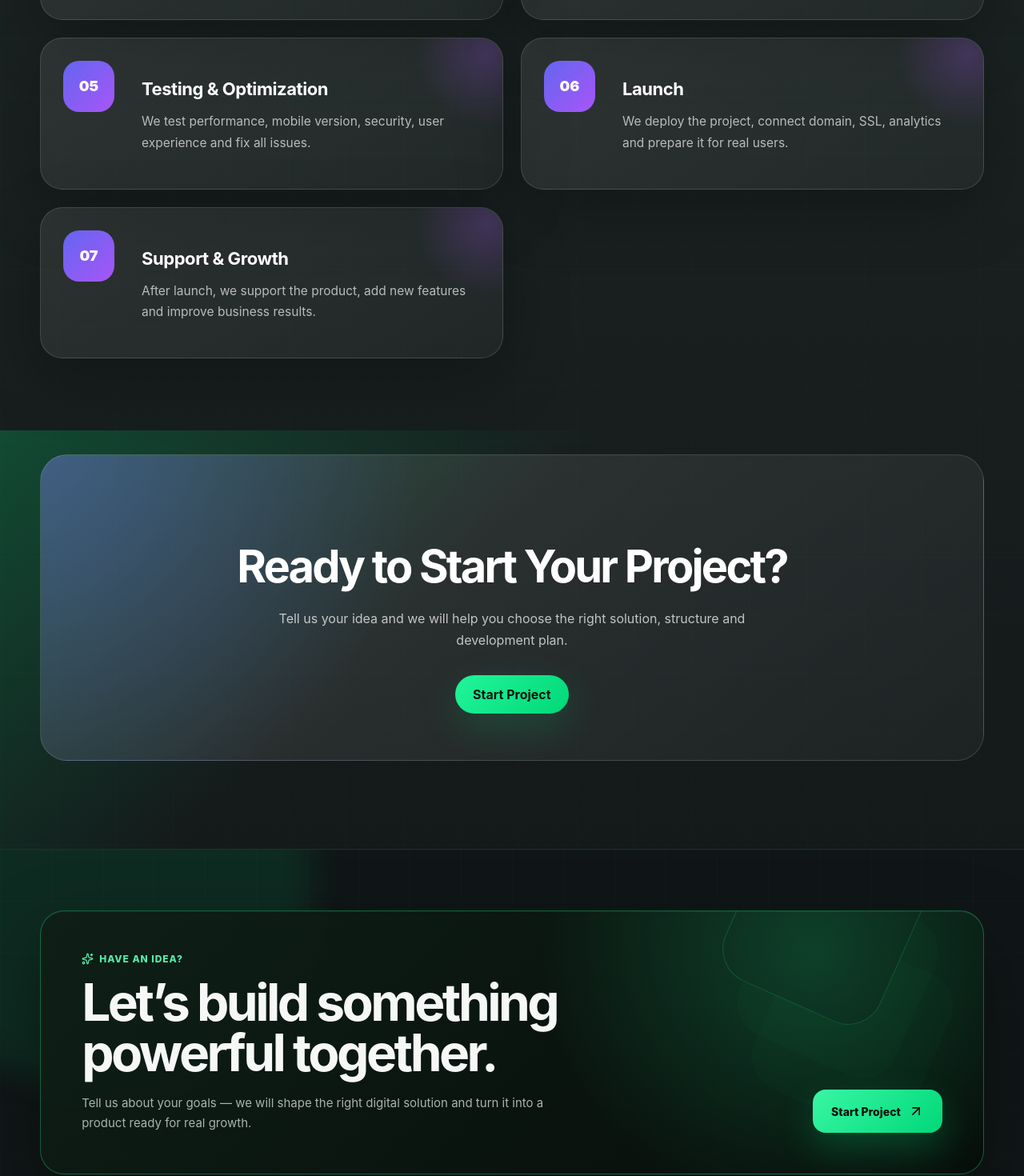
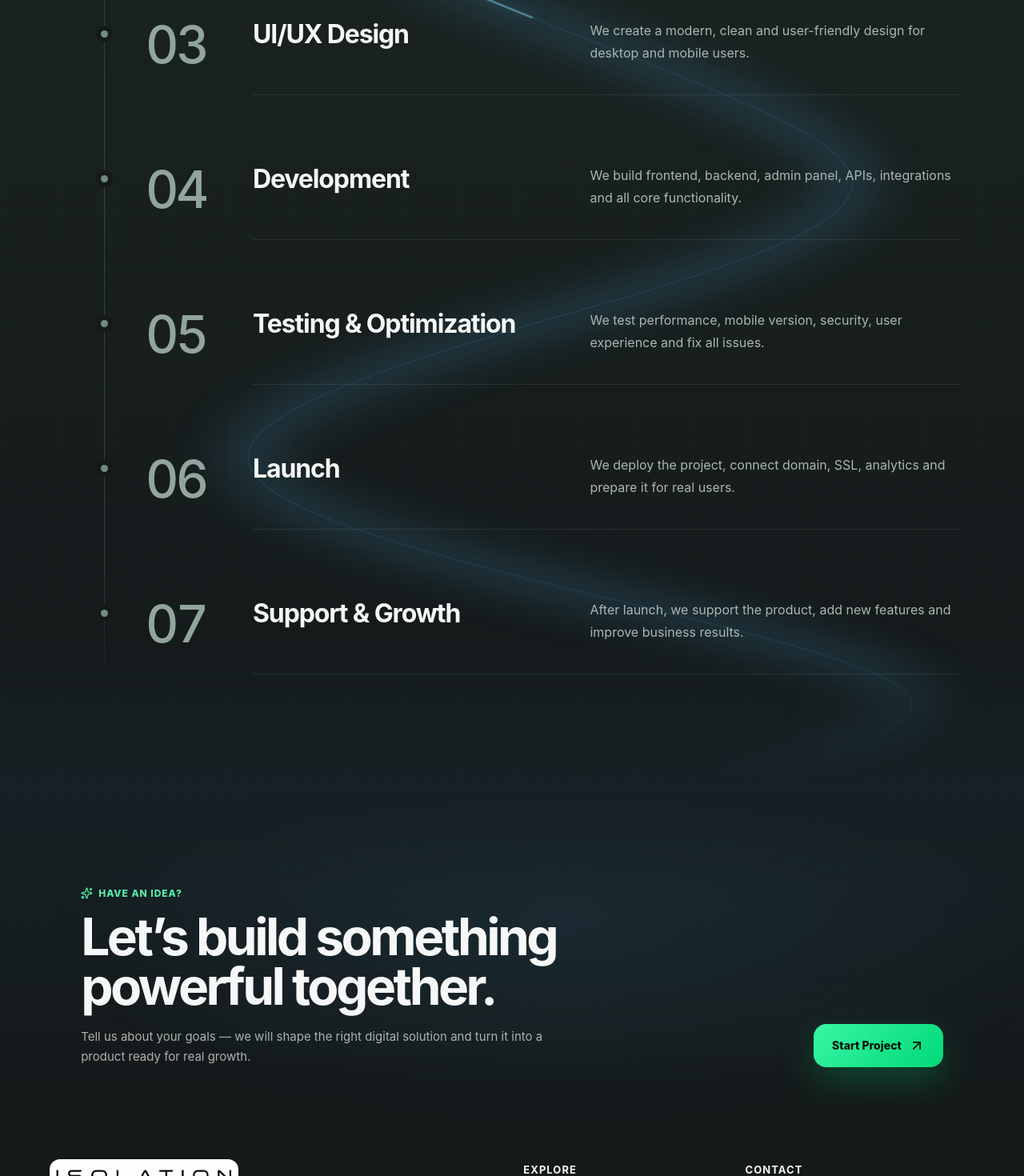
Before and after one commit to NarekHun1/ITSOLUTION, a React (Vite) app: page /process in a window 1280 px wide. Shown: the part 960-2430 px from the top of the page at 80% size. Built offline with nearby package versions, Linux system fonts and the light colour scheme.

Commit message:
Redesign process journey and unify footer transition

```diff
--- a/src/Footer.css
+++ b/src/Footer.css
@@ -4,12 +4,8 @@
     margin-left: calc(50% - 50vw);
     padding: 76px 20px 22px;
     overflow: hidden;
-    border-top: 1px solid rgba(34, 245, 154, 0.14);
-    background:
-        linear-gradient(rgba(0, 216, 120, 0.025) 1px, transparent 1px),
-        linear-gradient(90deg, rgba(0, 216, 120, 0.025) 1px, transparent 1px),
-        #101617;
-    background-size: 64px 64px, 64px 64px, auto;
+    border-top: 0;
+    background: var(--brand-bg);
 }
 
 .footerInner {
@@ -20,6 +16,7 @@
 }
 
 .footerGlow {
+    display: none;
     position: absolute;
     border-radius: 50%;
     pointer-events: none;
@@ -50,15 +47,14 @@
     gap: 38px;
     padding: clamp(28px, 4vw, 52px);
     overflow: hidden;
-    border: 1px solid rgba(34, 245, 154, 0.32);
-    border-radius: 30px;
-    background:
-        radial-gradient(circle at 82% 15%, rgba(34, 245, 154, 0.2), transparent 34%),
-        linear-gradient(135deg, rgba(15, 31, 23, 0.96), rgba(7, 13, 10, 0.96));
-    box-shadow: 0 34px 90px rgba(0, 0, 0, 0.38), inset 0 1px rgba(255, 255, 255, 0.06);
+    border: 0;
+    border-radius: 0;
+    background: transparent;
+    box-shadow: none;
 }
 
 .footerCta::after {
+    display: none;
     content: '';
     position: absolute;
     top: -90px;
@@ -75,6 +71,23 @@
     position: relative;
     z-index: 1;
     max-width: 720px;
+}
+
+.siteFooterProcess {
+    background:
+        linear-gradient(to bottom, rgba(51, 129, 174, 0.075), transparent 380px),
+        var(--brand-bg);
+}
+
+.siteFooterProcess::before {
+    content: '';
+    position: absolute;
+    inset: 0 0 auto;
+    height: 460px;
+    pointer-events: none;
+    background: radial-gradient(ellipse at 55% 38%, rgba(75, 165, 213, 0.095), transparent 65%);
+    -webkit-mask-image: linear-gradient(transparent, #000 28%, #000 70%, transparent);
+    mask-image: linear-gradient(transparent, #000 28%, #000 70%, transparent);
 }
 
 .footerEyebrow {
--- a/src/components/Footer.tsx
+++ b/src/components/Footer.tsx
@@ -1,5 +1,5 @@
 import { ArrowUpRight, Mail, MapPin, Phone, Sparkles } from 'lucide-react';
-import { Link } from 'react-router-dom';
+import { Link, useLocation } from 'react-router-dom';
 import { useTranslation } from 'react-i18next';
 import '../Footer.css';
 
@@ -10,6 +10,7 @@ const FACEBOOK = 'https://www.facebook.com/IsolationIT';
 
 export default function Footer() {
     const { t } = useTranslation();
+    const { pathname } = useLocation();
     const year = new Date().getFullYear();
 
     const navigation = [
@@ -21,7 +22,7 @@ export default function Footer() {
     ];
 
     return (
-        <footer className="siteFooter">
+        <footer className={`siteFooter${pathname === '/process' ? ' siteFooterProcess' : ''}`}>
             <div className="footerGlow footerGlowOne" />
             <div className="footerGlow footerGlowTwo" />
 
--- a/src/components/ProcessPage.tsx
+++ b/src/components/ProcessPage.tsx
@@ -1,5 +1,4 @@
 import { motion } from 'framer-motion';
-import { Link } from 'react-router-dom';
 import { useTranslation } from 'react-i18next';
 import '../process.css';
 
@@ -47,41 +46,37 @@ export default function ProcessPage() {
             </section>
 
             <section className="processStepsSection">
-                <div className="container processSteps">
+                <svg className="processRibbon" viewBox="0 0 1000 1600" preserveAspectRatio="none" aria-hidden="true" focusable="false">
+                    <defs>
+                        <path id="process-ribbon-path" pathLength="100" d="M 690 -60 C 1060 180, 120 270, 470 480 S 1020 740, 580 920 S 120 1170, 580 1330 S 940 1490, 600 1670" />
+                    </defs>
+                    <use href="#process-ribbon-path" className="processRibbonGlow" />
+                    <use href="#process-ribbon-path" className="processRibbonLine" />
+                    <use href="#process-ribbon-path" className="processRibbonPulse" />
+                </svg>
+                <ol className="container processRoute">
                     {steps.map((step, index) => (
-                        <motion.div
-                            className="processCard"
+                        <motion.li
+                            className="processRouteStep"
                             key={step}
                             initial={{ opacity: 0, y: 28 }}
                             whileInView={{ opacity: 1, y: 0 }}
                             viewport={{ once: true }}
                             transition={{ duration: 0.45, delay: index * 0.07 }}
                         >
-                            <div className="processNumber">
+                            <div className="processRouteNumber" aria-hidden="true">
                                 {String(index + 1).padStart(2, '0')}
                             </div>
 
-                            <div>
+                            <div className="processRouteCopy">
                                 <h3>{t(`processPage.steps.${step}.title`)}</h3>
                                 <p>{t(`processPage.steps.${step}.desc`)}</p>
                             </div>
-                        </motion.div>
+                        </motion.li>
                     ))}
-                </div>
+                </ol>
             </section>
 
-            <section className="processCta">
-                <div className="container">
-                    <div className="processCtaBox">
-                        <h2>{t('processPage.ctaTitle')}</h2>
-                        <p>{t('processPage.ctaDesc')}</p>
-
-                        <Link to="/start-project" className="btn primary">
-                            {t('common.startProject')}
-                        </Link>
-                    </div>
-                </div>
-            </section>
         </main>
     );
 }
--- a/src/process.css
+++ b/src/process.css
@@ -1,7 +1,18 @@
 .processPage {
+    position: relative;
     background: #05070d;
     color: #fff;
     overflow: hidden;
+}
+
+/* Match the footer's top tint without adding another hard-edged panel. */
+.processPage::after {
+    content: '';
+    position: absolute;
+    inset: auto 0 0;
+    height: 180px;
+    pointer-events: none;
+    background: linear-gradient(transparent, rgba(51, 129, 174, 0.075));
 }
 
 .processHero {
@@ -15,7 +26,9 @@
     inset: -120px auto auto 50%;
     width: 520px;
     height: 520px;
-    background: radial-gradient(circle, rgba(99, 102, 241, 0.35), transparent 65%);
+    background:
+        radial-gradient(ellipse at 65% 38%, rgba(51, 129, 174, 0.14), transparent 65%),
+        radial-gradient(ellipse at 40% 58%, rgba(53, 163, 165, 0.07), transparent 60%);
     transform: translateX(-50%);
     filter: blur(10px);
     pointer-events: none;
@@ -56,7 +69,158 @@
 }
 
 .processStepsSection {
+    position: relative;
+    isolation: isolate;
     padding: 50px 0 90px;
+}
+
+.processRibbon {
+    position: absolute;
+    inset: 0;
+    width: 100%;
+    height: 100%;
+    z-index: -1;
+    pointer-events: none;
+    overflow: hidden;
+    fill: none;
+    stroke-linecap: round;
+    -webkit-mask-image: linear-gradient(transparent, #000 8%, #000 88%, transparent);
+    mask-image: linear-gradient(transparent, #000 8%, #000 88%, transparent);
+}
+
+.processRibbonGlow {
+    stroke: rgba(75, 165, 213, 0.18);
+    stroke-width: 52px;
+    filter: blur(24px);
+}
+
+.processRibbonLine {
+    stroke: rgba(111, 195, 228, 0.13);
+    stroke-width: 1px;
+}
+
+.processRibbonPulse {
+    stroke: rgba(135, 213, 244, 0.42);
+    stroke-width: 3px;
+    stroke-dasharray: 4 106;
+    stroke-dashoffset: 6;
+    filter: drop-shadow(0 0 8px rgba(83, 189, 236, 0.65));
+    animation: processRibbonTravel 22s linear infinite;
+}
+
+@keyframes processRibbonTravel {
+    to { stroke-dashoffset: -104; }
+}
+
+@media (max-width: 760px) {
+    .processRibbon { opacity: 0.7; }
+    .processRibbonGlow { stroke-width: 70px; }
+}
+
+@media (prefers-reduced-motion: reduce) {
+    .processRibbonPulse { animation: none; stroke-dashoffset: -34; opacity: 0.4; }
+}
+
+/* A continuous editorial route, rather than separate cards. */
+.processRoute {
+    list-style: none;
+    padding-block: 0;
+    max-width: 1120px;
+}
+
+.processRouteStep {
+    position: relative;
+    padding: 38px 0 48px 62px;
+    display: grid;
+    grid-template-columns: 100px minmax(0, 1fr);
+    gap: 34px;
+}
+
+.processRouteStep::before {
+    content: '';
+    position: absolute;
+    left: 10px;
+    top: 0;
+    bottom: 0;
+    width: 1px;
+    background: rgba(128, 177, 169, 0.24);
+}
+
+.processRouteStep:first-child::before { top: 56px; }
+.processRouteStep:last-child::before {
+    bottom: 32px;
+    background: linear-gradient(rgba(128, 177, 169, 0.24), transparent);
+}
+
+.processRouteStep::after {
+    content: '';
+    position: absolute;
+    left: 6px;
+    top: 52px;
+    width: 9px;
+    height: 9px;
+    border-radius: 50%;
+    background: #728b83;
+    box-shadow: 0 0 0 6px var(--brand-bg);
+    transition: background 200ms ease, box-shadow 200ms ease;
+}
+
+.processRouteNumber {
+    color: #92a59d;
+    font-size: clamp(42px, 5vw, 64px);
+    font-weight: 500;
+    font-variant-numeric: tabular-nums;
+    letter-spacing: -0.06em;
+    line-height: 1;
+    transition: color 200ms ease;
+}
+
+.processRouteCopy {
+    display: grid;
+    grid-template-columns: minmax(0, 1fr) minmax(0, 1.2fr);
+    gap: 36px;
+    padding-bottom: 38px;
+    border-bottom: 1px solid rgba(220, 238, 231, 0.09);
+}
+
+.processRouteCopy h3 {
+    margin: 0;
+    color: var(--brand-text);
+    font-size: clamp(23px, 2.6vw, 32px);
+    line-height: 1.2;
+    letter-spacing: -0.035em;
+    overflow-wrap: anywhere;
+}
+
+.processRouteCopy p {
+    margin: 0;
+    color: #aab7b2;
+    font-size: 16px;
+    line-height: 1.75;
+}
+
+.processRouteStep:hover .processRouteNumber { color: var(--brand-green-bright); }
+.processRouteStep:hover::after {
+    background: var(--brand-green-bright);
+    box-shadow: 0 0 0 6px var(--brand-bg), 0 0 22px rgba(0, 216, 120, 0.3);
+}
+
+@media (max-width: 760px) {
+    .processRouteStep {
+        grid-template-columns: 54px minmax(0, 1fr);
+        gap: 18px;
+        padding: 28px 0 28px 32px;
+    }
+    .processRouteStep::before { left: 4px; }
+    .processRouteStep::after { left: 0; top: 39px; }
+    .processRouteStep:first-child::before { top: 43px; }
+    .processRouteNumber { font-size: 40px; }
+    .processRouteCopy { grid-template-columns: 1fr; gap: 14px; padding-bottom: 28px; }
+    .processRouteCopy p { font-size: 15px; line-height: 1.7; }
+}
+
+@media (prefers-reduced-motion: reduce) {
+    .processRouteNumber, .processRouteStep::after { transition: none; }
 }
 
 .processSteps {
@@ -86,7 +250,7 @@
     top: -70px;
     width: 180px;
     height: 180px;
-    background: radial-gradient(circle, rgba(168, 85, 247, 0.23), transparent 70%);
+    background: radial-gradient(circle, rgba(53, 163, 165, 0.18), transparent 70%);
 }
 
 .processNumber {
```
